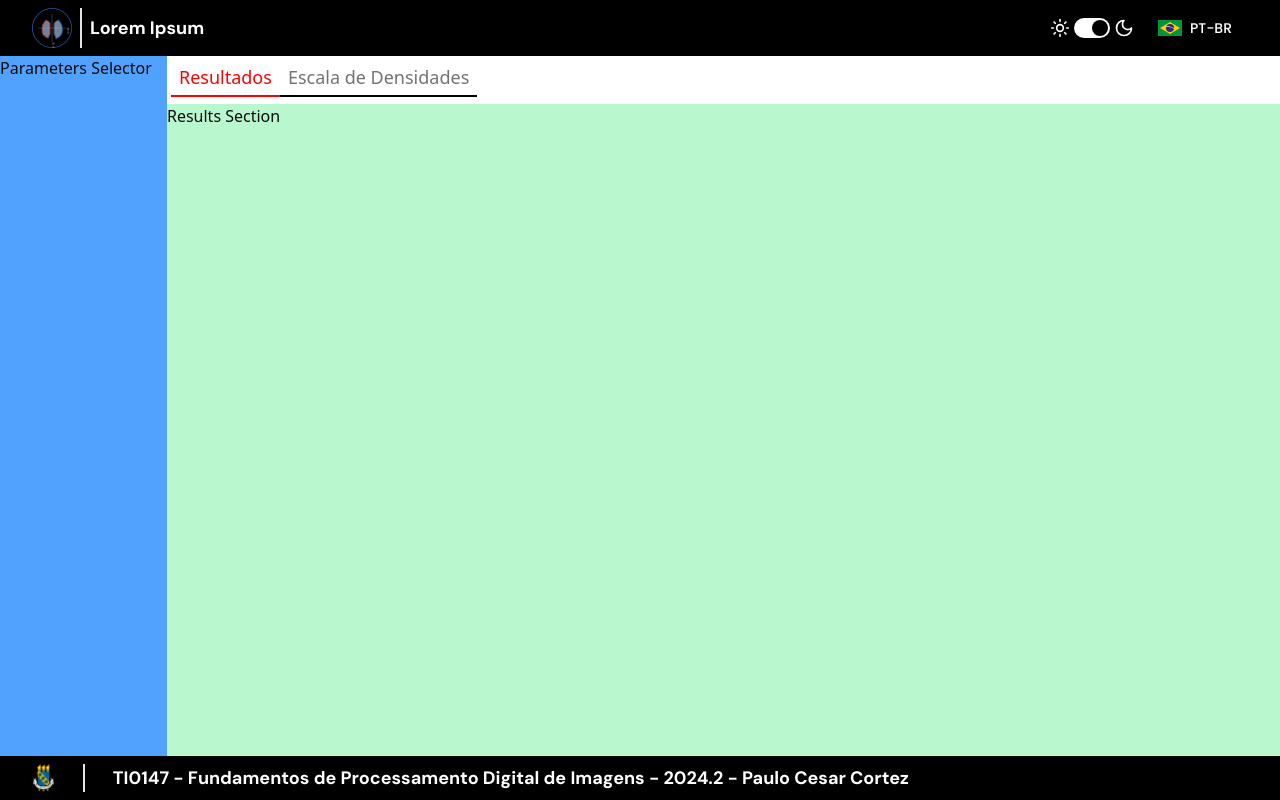
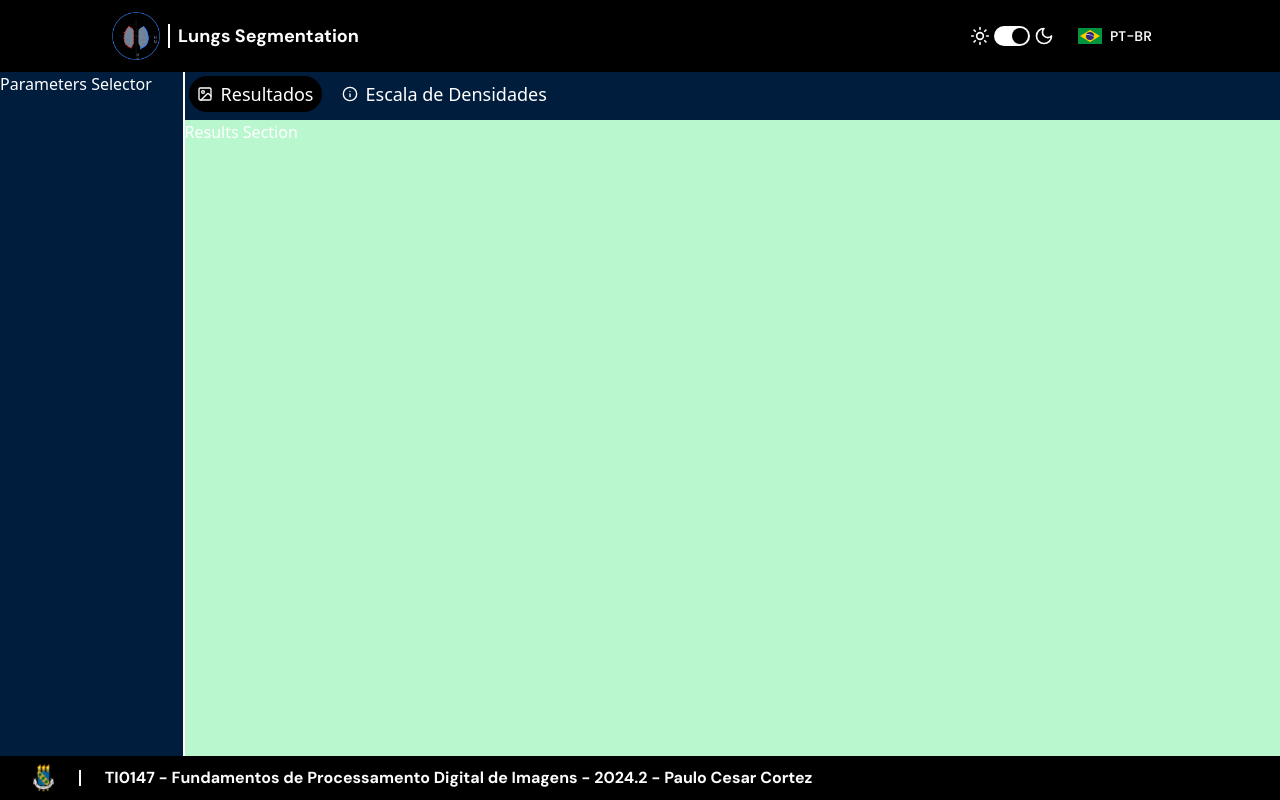
Before and after one commit to kelvinleandro/lung-segmentation-client, a React (Vite) app: page /segmentation in a window 1280 px wide. Built offline with nearby package versions, Linux system fonts and the light colour scheme; what @cornerstonejs/core, @cornerstonejs/dicom-image-loader would draw is missing.

Commit message:
feat: inicialização da personalizacao light-dark

```diff
--- a/src/components/density-scale-section.tsx
+++ b/src/components/density-scale-section.tsx
@@ -21,59 +21,57 @@ const DensityScaleSection = () => {
   const classDescriptions = useMemo(() => {
     return [
       {
-        class: "Lorem Ipsum",
+        class: "Hiperareadas",
         color: "#3B82F6",
         name: classDistribution?.hyperaerated
-          ? `Lorem Ipsum (${classDistribution.hyperaerated.toFixed(2)}%)`
-          : "Lorem Ipsum",
-        limits: "-1000 to -950 HU",
-        description:
-          "Lorem ipsum dolor sit amet, consectetur adipiscing elit. Suspendisse laoreet.",
-        example: "Lorem ipsum dolor sit amet",
+          ? `Hiperareadas (${classDistribution.hyperaerated.toFixed(2)}%)`
+          : "Hiperareadas",
+        limits: "-1000 a -950 HU",
+        description: "Regiões com muito ar, como espaços aéreos no pulmão.",
+        example: "Cavidades aéreas, bronquíolos.",
       },
       {
-        class: "Lorem Ipsum",
+        class: "Normalmente areadas",
         color: "#27E23D",
         name: classDistribution?.normallyAerated
-          ? `Lorem Ipsum (${classDistribution.normallyAerated.toFixed(2)}%)`
-          : "Lorem Ipsum",
-        limits: "-950 to -500 HU",
+          ? `Normalmente areadas (${classDistribution.normallyAerated.toFixed(
+              2
+            )}%)`
+          : "Normalmente areadas",
+        limits: "-950 a -500 HU",
         description:
-          "Lorem ipsum dolor sit amet, consectetur adipiscing elit. Suspendisse laoreet.",
-        example: "Lorem ipsum dolor sit amet",
+          "Tecido pulmonar normal, densidade típica do pulmão saudável.",
+        example: "Parênquima pulmonar normal.",
       },
       {
-        class: "Lorem Ipsum",
+        class: "Pouco areadas",
         color: "#E78421",
         name: classDistribution?.poorlyAerated
-          ? `Lorem Ipsum (${classDistribution.poorlyAerated.toFixed(2)}%)`
-          : "Lorem Ipsum",
-        limits: "-500 to -100 HU",
-        description:
-          "Lorem ipsum dolor sit amet, consectetur adipiscing elit. Suspendisse laoreet.",
-        example: "Lorem ipsum dolor sit amet",
+          ? `Pouco areadas (${classDistribution.poorlyAerated.toFixed(2)}%)`
+          : "Pouco areadas",
+        limits: "-500 a -100 HU",
+        description: "Regiões com menos ar que o normal.",
+        example: "Áreas de atelectasia parcial.",
       },
       {
-        class: "Lorem Ipsum",
+        class: "Não areadas",
         color: "#DC2626",
         name: classDistribution?.nonAerated
-          ? `Lorem Ipsum (${classDistribution.nonAerated.toFixed(2)}%)`
-          : "Lorem Ipsum",
-        limits: "-100 to 100 HU",
-        description:
-          "Lorem ipsum dolor sit amet, consectetur adipiscing elit. Suspendisse laoreet.",
-        example: "Lorem ipsum dolor sit amet",
+          ? `Não areadas (${classDistribution.nonAerated.toFixed(2)}%)`
+          : "Não areadas",
+        limits: "-100 a 100 HU",
+        description: "Regiões sem ar, possível consolidação.",
+        example: "Consolidação, derrame pleural.",
       },
       {
-        class: "Lorem Ipsum",
+        class: "Osso",
         color: "#D9D9D9",
         name: classDistribution?.bone
-          ? `Lorem Ipsum (${classDistribution.bone.toFixed(2)}%)`
-          : "Lorem Ipsum",
-        limits: "600 to 2000 HU",
-        description:
-          "Lorem ipsum dolor sit amet, consectetur adipiscing elit. Suspendisse laoreet.",
-        example: "Lorem ipsum dolor sit amet",
+          ? `Osso (${classDistribution.bone.toFixed(2)}%)`
+          : "Osso",
+        limits: "600 a 2000 HU",
+        description: "Estruturas ósseas, densidade muito alta.",
+        example: "Costelas, vértebras.",
       },
     ];
   }, [classDistribution]);
@@ -100,16 +98,16 @@ const DensityScaleSection = () => {
 
   return (
     <section className="w-full h-full flex flex-col gap-6 items-center">
-      <div className="w-[60%] border-2 rounded-xl flex flex-col p-6 gap-4 items-center justify-center">
+      <div className="w-[70%] border-2 rounded-xl flex flex-col p-6 gap-4 items-center justify-center">
         <h2 className="text-xl font-poppins font-medium self-start">
-          Ipsum Lorem
+          Escalas de Densidades (HU)
         </h2>
 
-        <div className="rounded-md overflow-hidden flex">
+        <div className="w-full rounded-xl overflow-hidden flex">
           {classDescriptions.map((classDescription, index) => (
             <div
               key={index}
-              className="px-3 py-2 font-poppins font-medium"
+              className="px-3 py-2 font-poppins font-sm flex-1 text-center text-black"
               style={{ backgroundColor: classDescription.color }}
             >
               {classDescription.class}
@@ -123,11 +121,11 @@ const DensityScaleSection = () => {
         </div>
       </div>
 
-      <ScrollArea className="w-[60%] h-[40vh]">
+      <ScrollArea className="w-[70%] h-[30vh]">
         {classDescriptions.map((classDescription, index) => (
           <div
             key={index}
-            className="mb-4 border-2 rounded-xl flex p-4 items-start gap-2"
+            className="mb-4 border-2 rounded-xl flex p-4 items-start gap-2 border-gray-300"
           >
             <div
               className="w-6 h-6 rounded-full"
--- a/src/components/footer.tsx
+++ b/src/components/footer.tsx
@@ -1,26 +1,33 @@
-// const Footer = () => {
-//   return <footer className="bg-black text-white text-lg">Footer</footer>;
-// };
-
-// export default Footer;
-
-import { Separator } from "@/components/ui/separator"; // Importando o componente Separator (caso seja necessário)
+import { Separator } from "@/components/ui/separator";
+import useTheme from "@/hooks/use-theme";
+import { cn } from "@/lib/utils";
 
 const Footer = () => {
+  const { currentColorScheme } = useTheme();
+
   return (
-    <footer className="bg-black text-white py-2 px-8 flex items-center justify-between">
+    <footer
+      className={cn(
+        "py-2 px-8 flex items-center justify-between",
+        currentColorScheme === "dark"
+          ? "bg-black text-[#fcfcfd]"
+          : "bg-[#ee6c4d] text-black"
+      )}
+    >
+      <div className="flex items-center gap-2 h-full">
+        <img src="/images/ufc-crest.png" alt="Logo" className="h-7" />
 
-      <div className="flex items-center gap-2 h-full">
-        <img
-          src="/images/ufc-crest.png"
-          alt="Logo"
-          className="h-7"
+        <Separator
+          orientation="vertical"
+          className={cn(
+            "mx-4 border-1 data-[orientation=vertical]:h-[1rem]",
+            currentColorScheme === "dark" ? "border-[#fcfcfd]" : "border-black"
+          )}
         />
 
-        <Separator orientation="vertical" className="mx-5 border-1" />
-
-        <p className="font-bold font-dm-sans text-lg">
-          TI0147 - Fundamentos de Processamento Digital de Imagens - 2024.2 - Paulo Cesar Cortez
+        <p className="font-bold font-dm-sans text-md">
+          TI0147 - Fundamentos de Processamento Digital de Imagens - 2024.2 -
+          Paulo Cesar Cortez
         </p>
       </div>
     </footer>
--- a/src/components/header.tsx
+++ b/src/components/header.tsx
@@ -5,6 +5,7 @@ import { Sun, Moon } from "lucide-react";
 import useLanguage from "@/hooks/use-language";
 import { Separator } from "./ui/separator";
 import useTheme from "@/hooks/use-theme";
+import { cn } from "@/lib/utils";
 
 const Header = () => {
   const navigate = useNavigate();
@@ -12,14 +13,27 @@ const Header = () => {
   const { currentColorScheme, toggleColorScheme } = useTheme();
 
   return (
-    <header className="bg-black text-white py-2 px-8 flex items-center justify-between">
+    <header
+      className={cn(
+        "py-3 px-28 flex items-center justify-between",
+        currentColorScheme === "dark"
+          ? "bg-black text-[#fcfcfd]"
+          : "bg-[#ee6c4d] text-black"
+      )}
+    >
       <div
         onClick={() => navigate("/")}
         className="flex items-center gap-2 h-full cursor-pointer"
       >
-        <img src="/images/segmentation-logo.png" alt="Logo" className="h-10" />
-        <Separator orientation="vertical" className="h-full border-1" />
-        <p className="font-bold font-dm-sans text-lg">Lorem Ipsum</p>
+        <img src="/images/segmentation-logo.png" alt="Logo" className="h-12" />
+        <Separator
+          orientation="vertical"
+          className={cn(
+            "data-[orientation=vertical]:h-[1.5rem] border-1",
+            currentColorScheme === "dark" ? "border-[#fcfcfd]" : "border-black"
+          )}
+        />
+        <p className="font-bold font-dm-sans text-lg">Lungs Segmentation</p>
       </div>
 
       <div className="flex items-center gap-2">
@@ -36,7 +50,12 @@ const Header = () => {
         <Button
           onClick={toggleLanguage}
           variant="outline"
-          className="bg-black hover:bg-white/20 hover:text-white border-0 font-poppins font-medium"
+          className={cn(
+            "bg-transparent hover:bg-white/20 border-0 font-poppins font-medium",
+            currentColorScheme === "dark"
+              ? "hover:text-white"
+              : "hover:text-black"
+          )}
         >
           <img
             src={
--- a/src/components/page-layout.tsx
+++ b/src/components/page-layout.tsx
@@ -3,7 +3,7 @@ import Footer from "./footer";
 
 const PageLayout = ({ children }: { children: React.ReactNode }) => {
   return (
-    <div className="w-screen h-screen flex flex-col">
+    <div className="w-screen min-h-screen flex flex-col">
       <Header />
       {children}
       <Footer />
--- a/src/components/parameters-selector.tsx
+++ b/src/components/parameters-selector.tsx
@@ -1,5 +1,20 @@
+import useTheme from "@/hooks/use-theme";
+import { cn } from "@/lib/utils";
+
 const ParametersSelector = () => {
-  return <aside className="bg-blue-400 h-full w-48">Parameters Selector</aside>;
+  const { currentColorScheme } = useTheme();
+  return (
+    <aside
+      className={cn(
+        "h-full w-full",
+        currentColorScheme == "dark"
+          ? "bg-[#001d3d] text-white"
+          : "bg-white text-black"
+      )}
+    >
+      Parameters Selector
+    </aside>
+  );
 };
 
 export default ParametersSelector;
--- a/src/pages/segmentation.tsx
+++ b/src/pages/segmentation.tsx
@@ -1,3 +1,5 @@
+import { InfoIcon, ImageIcon } from "lucide-react";
+import { cn } from "@/lib/utils";
 import { Tabs, TabsList, TabsTrigger, TabsContent } from "@/components/ui/tabs";
 import PageLayout from "@/components/page-layout";
 import ParametersSelector from "@/components/parameters-selector";
@@ -6,7 +8,6 @@ import DensityScaleSection from "@/components/density-scale-section";
 import SelectionSection from "@/components/selection-section";
 import { ApplicationMode } from "@/types/parameters";
 import useTheme from "@/hooks/use-theme";
-import { cn } from "@/lib/utils";
 
 const SegmentationPage = () => {
   const mode: ApplicationMode = "segmentation";
@@ -14,20 +15,34 @@ const SegmentationPage = () => {
 
   return (
     <PageLayout>
-      <main className="flex w-full flex-1">
-        <ParametersSelector />
-        <div className="w-full">
+      <main
+        className={cn(
+          "flex w-full flex-1",
+          currentColorScheme == "dark"
+            ? "bg-[#001d3d] text-white"
+            : "bg-white text-black"
+        )}
+      >
+        <div className="flex-2">
+          <ParametersSelector />
+        </div>
+        <div
+          className={cn(
+            "flex-12 border-l-2",
+            currentColorScheme === "dark" ? "border-white" : "border-black"
+          )}
+        >
           {mode === "segmentation" ? (
             <Tabs defaultValue="results" className="w-full h-full">
-              <TabsList className="flex mt-1 ml-1">
+              <TabsList className="flex mt-1 ml-1 bg-transparent gap-3">
                 {/* <TabsList className="flex overflow-hidden border border-black mt-1 ml-1"> */}
                 <TabsTrigger
                   value="results"
                   className={cn(
-                    "data-[state=active]:border-b-2 hover:bg-black/10 border-b-2 border-black text-lg",
+                    "text-lg rounded-full data-[state=active]:rounded-full transition-all duration-300 ease-in-out",
                     currentColorScheme === "dark"
-                      ? "data-[state=active]:text-[#ff0000] data-[state=active]:border-[#ff0000]"
-                      : "data-[state=active]:text-[#0000ff] data-[state=active]:border-[#0000ff]"
+                      ? "data-[state=active]:text-white text-white data-[state=active]:bg-black hover:bg-white/10"
+                      : "data-[state=active]:text-black text-black data-[state=active]:bg-[#ee6c4d] hover:bg-black/10"
                   )}
                   // className={cn(
                   //   "bg-background text-black text-lg",
@@ -36,15 +51,16 @@ const SegmentationPage = () => {
                   //     : "data-[state=active]:text-white data-[state=active]:bg-blue-800 hover:bg-blue-800 hover:text-white"
                   // )}
                 >
-                  Resultados
+                  <ImageIcon />
+                  <p>Resultados</p>
                 </TabsTrigger>
                 <TabsTrigger
                   value="density"
                   className={cn(
-                    "data-[state=active]:border-b-2 hover:bg-black/10 border-b-2 border-black text-lg",
+                    "text-lg rounded-full data-[state=active]:rounded-full transition-all duration-300 ease-in-out",
                     currentColorScheme === "dark"
-                      ? "data-[state=active]:text-[#ff0000] data-[state=active]:border-[#ff0000]"
-                      : "data-[state=active]:text-[#0000ff] data-[state=active]:border-[#0000ff]"
+                      ? "data-[state=active]:text-white text-white data-[state=active]:bg-black hover:bg-white/10"
+                      : "data-[state=active]:text-black text-black data-[state=active]:bg-[#ee6c4d] hover:bg-black/10"
                   )}
                   // className={cn(
                   //   "bg-background text-black text-lg",
@@ -53,7 +69,8 @@ const SegmentationPage = () => {
                   //     : "data-[state=active]:text-white data-[state=active]:bg-blue-800 hover:bg-blue-800 hover:text-white"
                   // )}
                 >
-                  Escala de Densidades
+                  <InfoIcon />
+                  <p>Escala de Densidades</p>
                 </TabsTrigger>
               </TabsList>
               <TabsContent value="results">
```
